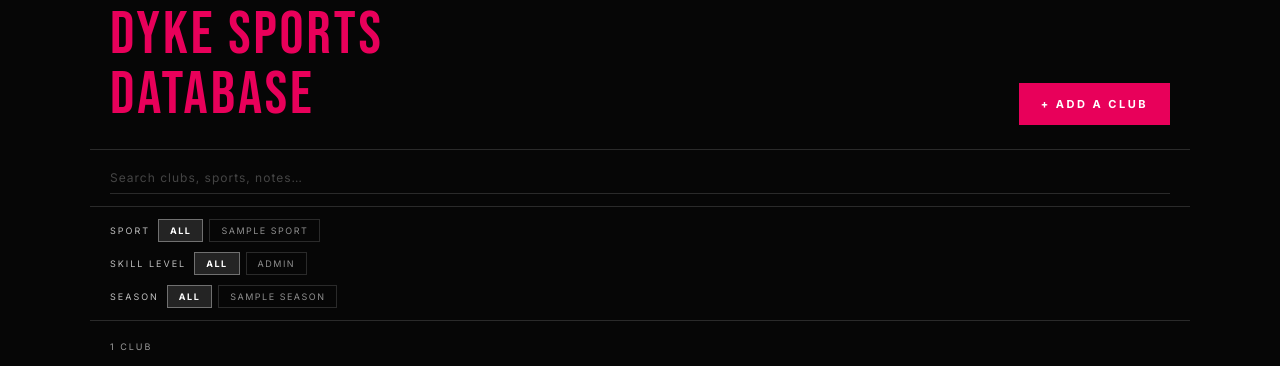
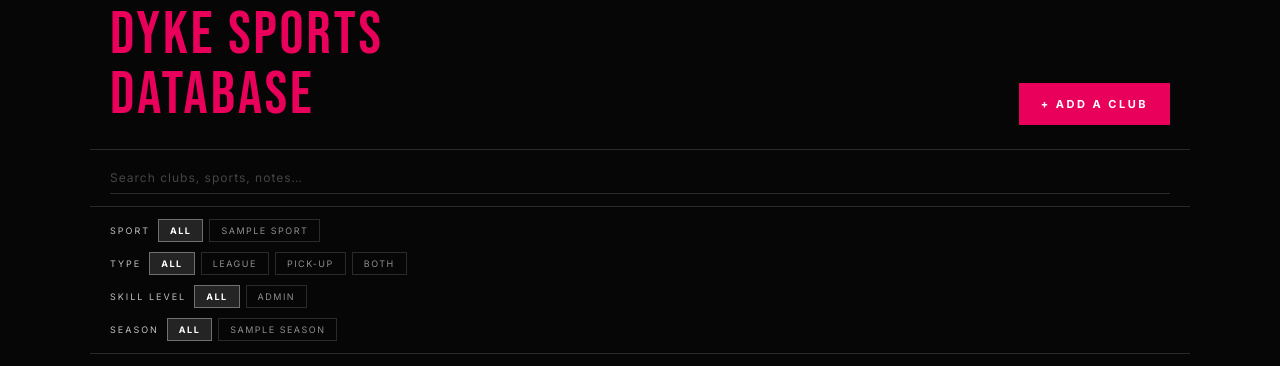
Before and after one commit to rsamuels1/dykesportsdb, a Flask app: template templates/sports_database.html in a window 1280 px wide. Shown: the part 104-470 px from the top of the page. Run offline with Flask 3, Linux system fonts and the light colour scheme; the template is opened without the code that fills it: most values are stand-ins (such as "Sample title", 1, 10 or a date in 2020); parts of the project's set-up code (start-up, migrations or seed data) failed here and were passed over; some libraries are stand-ins or nearby versions.

Commit message:
Update sports_database.html

```diff
--- a/templates/sports_database.html
+++ b/templates/sports_database.html
@@ -50,6 +50,13 @@
         {% endfor %}
     </div>
     <div style="display:flex; gap:6px; align-items:center; flex-wrap:wrap;">
+        <span class="filter-label">Type</span>
+        <button class="fbtn fcity on" data-filter="playtype" data-val="all">All</button>
+        <button class="fbtn fcity" data-filter="playtype" data-val="League">League</button>
+        <button class="fbtn fcity" data-filter="playtype" data-val="Pick-Up">Pick-Up</button>
+        <button class="fbtn fcity" data-filter="playtype" data-val="Both">Both</button>
+    </div>
+    <div style="display:flex; gap:6px; align-items:center; flex-wrap:wrap;">
         <span class="filter-label">Skill Level</span>
         <button class="fbtn fcity on" data-filter="skill" data-val="all">All</button>
         {% for level in skill_levels %}
@@ -76,9 +83,10 @@
            class="card"
            style="text-decoration:none;color:inherit;display:block;"
            data-sport="{{ club['sport'] }}"
+           data-playtype="{{ club['play_type'] or '' }}"
            data-skill="{{ club['skill_level'] }}"
            data-season="{{ club['season'] }}"
-           data-search="{{ [club['club_name'], club['sport'], club['skill_level'], club['season'], club['notes'] or ''] | join(' ') | lower }}">
+           data-search="{{ [club['club_name'], club['sport'], club['skill_level'], club['season'], club['play_type'] or '', club['notes'] or ''] | join(' ') | lower }}">
             <div class="card-img sports-card-img">
                 {% if club['photo_url'] %}
                 <img src="{{ club['photo_url'] if club['photo_url'].startswith('http') else '/' + club['photo_url'] }}" alt="{{ club['club_name'] }}" loading="lazy" style="width:100%;height:100%;object-fit:cover;display:block;">
@@ -131,19 +139,21 @@
     const noResults = document.getElementById('noResults');
     const searchEl  = document.getElementById('searchInput');
 
-    let activeSport  = 'all';
-    let activeSkill  = 'all';
-    let activeSeason = 'all';
-    let searchQuery  = '';
+    let activeSport    = 'all';
+    let activePlaytype = 'all';
+    let activeSkill    = 'all';
+    let activeSeason   = 'all';
+    let searchQuery    = '';
 
     function apply() {
         let visible = 0;
         cards.forEach(card => {
-            const sportMatch  = activeSport  === 'all' || card.dataset.sport  === activeSport;
-            const skillMatch  = activeSkill  === 'all' || card.dataset.skill  === activeSkill;
-            const seasonMatch = activeSeason === 'all' || card.dataset.season === activeSeason;
-            const searchMatch = !searchQuery || card.dataset.search.includes(searchQuery);
-            const show = sportMatch && skillMatch && seasonMatch && searchMatch;
+            const sportMatch    = activeSport    === 'all' || card.dataset.sport     === activeSport;
+            const playtypeMatch = activePlaytype === 'all' || card.dataset.playtype  === activePlaytype;
+            const skillMatch    = activeSkill    === 'all' || card.dataset.skill     === activeSkill;
+            const seasonMatch   = activeSeason   === 'all' || card.dataset.season    === activeSeason;
+            const searchMatch   = !searchQuery   || card.dataset.search.includes(searchQuery);
+            const show = sportMatch && playtypeMatch && skillMatch && seasonMatch && searchMatch;
             card.style.display = show ? '' : 'none';
             if (show) visible++;
         });
@@ -156,6 +166,15 @@
             document.querySelectorAll('[data-filter="sport"]').forEach(b => b.classList.remove('on'));
             btn.classList.add('on');
             activeSport = btn.dataset.val;
+            apply();
+        });
+    });
+
+    document.querySelectorAll('[data-filter="playtype"]').forEach(btn => {
+        btn.addEventListener('click', () => {
+            document.querySelectorAll('[data-filter="playtype"]').forEach(b => b.classList.remove('on'));
+            btn.classList.add('on');
+            activePlaytype = btn.dataset.val;
             apply();
         });
     });
```
